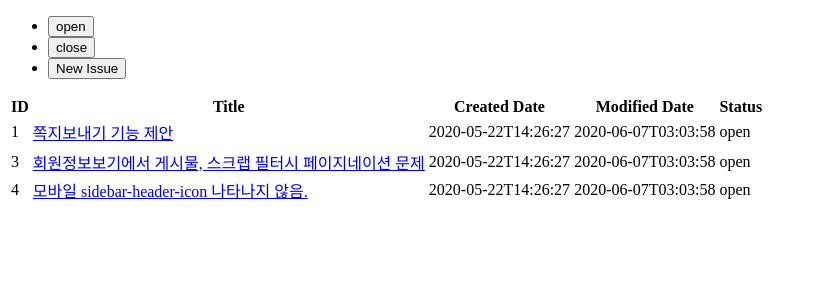
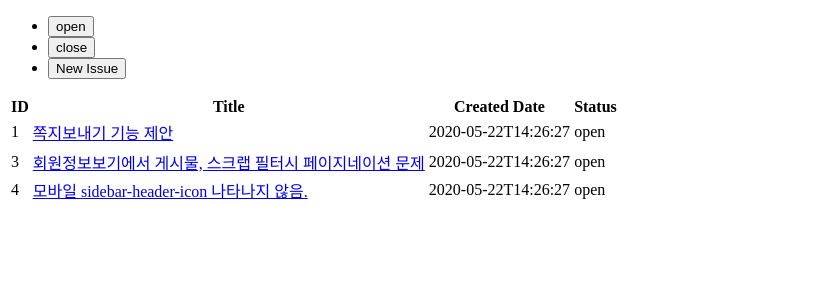
Before and after one commit to chwnam/bs-issue-tracker, a Vue app: page / in a window 1280 px wide. Shown: the top 300 px of the page, without its empty margins (0-814 px from the left). Built offline with nearby package versions, Linux system fonts and the light colour scheme.

Commit message:
리스트에서 수정일 삭제
굳이 리스트에서 보여줘야 할 것 까지야..?

```diff
--- a/src/components/IssueItems.vue
+++ b/src/components/IssueItems.vue
@@ -10,9 +10,6 @@
           </td>
           <td>
             {{item.date}}
-          </td>
-          <td>
-            {{item.modified}}
           </td>
           <td>
             {{item.status}}
--- a/src/pages/IssueList.vue
+++ b/src/pages/IssueList.vue
@@ -11,7 +11,6 @@
           <th>ID</th>
           <th>Title</th>
           <th>Created Date</th>
-          <th>Modified Date</th>
           <th>Status</th>
         </tr>
       </thead>
```
